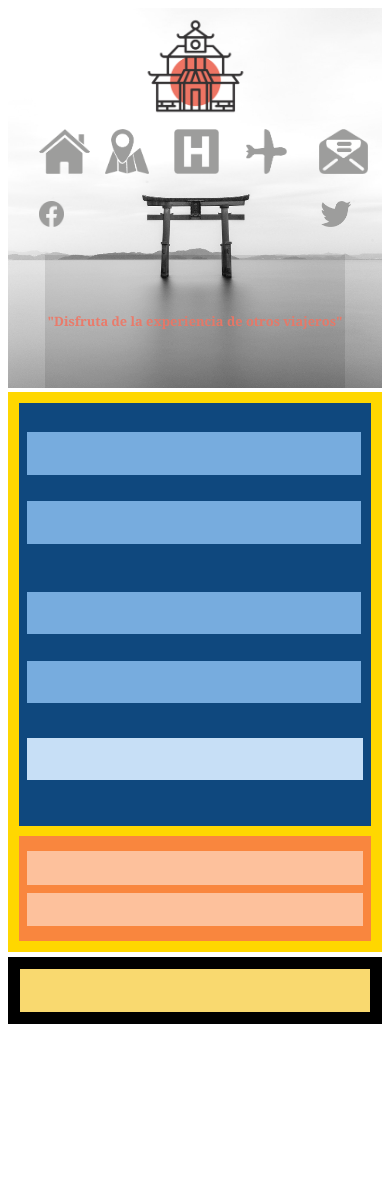
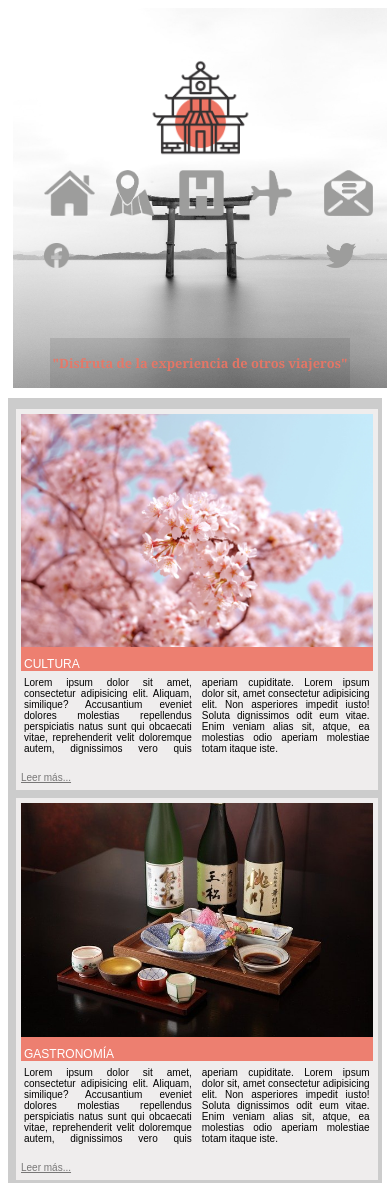
Before and after one commit to NoeliaAlGa/ReactOnlineItAcademy, a plain HTML site: page sprint1/nivell2/nivell2.html in a window 390 px wide. Shown: the top 1183 px of the page. Before the commit the page ends 1024 px from the top, so only its background shows below. Drawn offline with Linux system fonts and the light colour scheme.

Commit message:
S1 Nivell 2 Exercici 5

```diff
--- a/sprint1/nivell2/css/style.css
+++ b/sprint1/nivell2/css/style.css
@@ -12,7 +12,7 @@
     display: flex;
     flex-wrap: wrap;
     height: 40vh;
-    margin: 0 auto;
+    margin: 5px;
     width: 100%;
     background-image: url(/sprint1/nivell2/img\ japo/header.jpg);
     background-size: cover;
@@ -113,36 +113,38 @@
 }
 
 #asideArticle {
-    background-color: black;
     margin-top: 4px;
     margin-bottom: 2px;
     display: flex;
-    height: 65vh;
-    padding: 2px;
 }
 
 aside {
-    background-color: red;
+    background-color: rgb(0, 0, 0, 0.2);
     order: 1;
-    flex-grow: 2;
-    margin: 5px;
-    display: flex;
-    flex-wrap: wrap;
-    flex-direction: column;
+    width: 300px;
+    margin: 5px 0px 5px 5px;
+    flex-grow: 1;
 }
 
-.asideDiv {
-    background-color: rgb(251, 251, 142);
-    height: 5vh;
-    margin: 0 auto;
+.asideTitulo {
+    text-align: center;
+    font-weight: bold;
+    font-size: 14px;
     margin: 11px 8px 0px 8px;
 }
 
+.asideText {
+    text-align: center;
+    font-size: 12px;
+    margin: 8px;
+}
 
 article {
-    background-color: rgb(44, 42, 96);
-    flex-grow: 4;
-    margin: 5px;
+    background-color: rgb(0, 0, 0, 0.2);
+    margin: 5px 5px 5px 0px;
+    width: 100%;
+    justify-content: space-between;
+    flex-grow: 3;
 }
 
 .cajaArticle {
@@ -150,56 +152,85 @@
     margin: 0 auto;
     padding-top: 3px;
     justify-content: center;
+    flex-wrap: wrap;
 }
 
 .articleDivs1 {
-    background-color: rgb(92, 75, 246);
-    width: 48%;
-    height: 22vh;
+    background-color: rgb(239, 237, 237);
+    width: 45%;
     margin: 8px 8px 0px 8px;
+    justify-content: center;
+    border: 5px solid rgb(239, 237, 237);
+    height: fit-content
+}
+
+.articleImg {
+    width: 100%;
+    height: 30%;
+    object-fit: cover;
+
+}
+
+.articleTitulo {
+    background-color: rgb(238, 116, 99, 0.9);
+    height: 25px;
+    font-family:Arial, Helvetica, sans-serif;
+    font-size: 12px;
+    color: white;
+    margin: 0 auto;
+    padding-left: 3px;
+    display: flex;
+    align-items: flex-end;
+}
+
+.articleTexto{
+    column-count: 2;
+    margin-top: 3px;
+    padding: 3px;
+    font-size: 10px;
+    text-align: justify;
+}
+
+.articleLeerMas {
+    font-size: 10px;
+    color: rgb(0, 0, 0, 0.5);
+}
+
+.articleLeerMas:hover {
+    color: rgb(238, 116, 99);
 }
 
 .articleDiv2 {
-    background-color: rgb(147, 136, 246);
-    height: 5vh;
     margin: 16px 8px 0px 8px;
+    font-size: 9px;
+    text-align:center
 }
 
 footer {
-    background-color: gold;
-    border: solid 7px black;
+    background-color: rgb(239, 237, 237);
+    border-left: 5px solid rgb(0, 0, 0, 0.3);
+    border-right: 5px solid rgb(0, 0, 0, 0.3);
     margin-top: 5px;
     height: 5vh;
+    font-size: 9px;
+    display: flex;
+    align-items: center;
+    justify-content: center;
 }
 
 @media (max-width:767px) {
     #asideArticle {
-        background-color: gold;
+        width: 100%;
+        height: 100%;
         flex-direction: column;
     }
 
-    aside {
-        height: 20vh;
-    }
-    .asideDiv {
-        height: 4vh;
+    .articleDivs1 {
+        height: fit-content;
     }
 
-    article {
-        height: 55vh;
-    }
-
-    .articleDivs1 {
-        background-color: rgb(92, 75, 246);
-        width: 48%;
-        height: 14vh;
-        margin: 8px 8px 0px 8px;
-    }
-
-    .articleDiv2 {
-        background-color: rgb(147, 136, 246);
-        height: 5vh;
-        margin: 16px 8px 0px 8px;
+    aside {
+        width: 100%;
     }
 }
 
@@ -256,55 +287,32 @@
 
     #textHeader {
         font-size: 11px;
-    }
-
-    #asideArticle {
-        border: solid 4px gold;
-        flex-direction: column;
+        height: 50px;
     }
 
     nav {
         height: 20%;
     }
 
-    aside {
-        height: 15vh;
-        background-color: rgb(249, 134, 62);
+    #asideArticle {
+        margin-right: 5px;
+    }
+
+    .cajaArticle {
+        flex-wrap: nowrap;
+        flex-direction: column;
         justify-content: center;
     }
 
-    .asideDiv {
-        background-color: rgb(253, 193, 156);
-        height: 4vh;
-        margin: 0 auto;
-        margin: 4px 8px 4px 8px;
+    .articleDivs1 {
+        width: 94%;
     }
 
-    article {
-        background-color: rgb(15, 72, 126);
-        height: 60vh;
+    .articleTitulo {
+        margin-top: -5px;
     }
 
-    .cajaArticle {
-        flex-wrap: wrap;
-        flex-direction: column;
-        height: 37%;
-        justify-content: space-evenly;
-    }
 
-    .articleDivs1 {
-        background-color: rgb(119, 172, 222);
-        width: 95%;
-        height: 5vh;
-    }
 
-    .articleDiv2 {
-        background-color: rgb(199, 223, 246);
-    }
-
-    footer {
-        background-color: rgb(249, 217, 111);
-        border: solid 12px black;
-    }
 
 }
--- a/sprint1/nivell2/nivell2.html
+++ b/sprint1/nivell2/nivell2.html
@@ -35,22 +35,42 @@
         </div>
         <div id="asideArticle">
             <aside>
-                <div class="asideDiv"></div>
-                <div class="asideDiv"></div>
+                <p class="asideTitulo">Something</p>
+                <p class="asideText">Lorem ipsum dolor, sit amet consectetur adipisicing elit. Error iusto molestiae rem corporis doloremque ut adipisci libero iure expedita cupiditate autem, totam fugiat odio molestias deserunt, laboriosam atque laborum dolores!</p>
             </aside>
             <article>
                 <div class="cajaArticle">
-                    <div class="articleDivs1"></div>
-                    <div class="articleDivs1"></div>
+                    <div class="articleDivs1">
+                        <img class="articleImg" src="/sprint1/nivell2/img japo/sakura.jpg">
+                        <p class="articleTitulo">CULTURA</p>
+                        <p class="articleTexto">Lorem ipsum dolor sit amet, consectetur adipisicing elit. Aliquam, similique? Accusantium eveniet dolores molestias repellendus perspiciatis natus sunt qui obcaecati vitae, reprehenderit velit doloremque autem, dignissimos vero quis aperiam cupiditate. Lorem ipsum dolor sit, amet consectetur adipisicing elit. Non asperiores impedit iusto! Soluta dignissimos odit eum vitae. Enim veniam alias sit, atque, ea molestias odio aperiam molestiae totam itaque iste.</p>
+                        <a href="" class="articleLeerMas">Leer más...</a>
+                    </div>
+                    <div class="articleDivs1">
+                        <img class="articleImg" src="/sprint1/nivell2/img japo/comida.jpg">
+                        <p class="articleTitulo">GASTRONOMÍA</p>
+                        <p class="articleTexto">Lorem ipsum dolor sit amet, consectetur adipisicing elit. Aliquam, similique? Accusantium eveniet dolores molestias repellendus perspiciatis natus sunt qui obcaecati vitae, reprehenderit velit doloremque autem, dignissimos vero quis aperiam cupiditate. Lorem ipsum dolor sit, amet consectetur adipisicing elit. Non asperiores impedit iusto! Soluta dignissimos odit eum vitae. Enim veniam alias sit, atque, ea molestias odio aperiam molestiae totam itaque iste.</p>
+                        <a href="" class="articleLeerMas">Leer más...</a>
+                    </div>
+                    <div class="articleDivs1">
+                        <img class="articleImg" src="/sprint1/nivell2/img japo/fuji.jpg">
+                        <p class="articleTitulo">TURISMO</p>
+                        <p class="articleTexto">Lorem ipsum dolor sit amet, consectetur adipisicing elit. Aliquam, similique? Accusantium eveniet dolores molestias repellendus perspiciatis natus sunt qui obcaecati vitae, reprehenderit velit doloremque autem, dignissimos vero quis aperiam cupiditate. Lorem ipsum dolor sit, amet consectetur adipisicing elit. Non asperiores impedit iusto! Soluta dignissimos odit eum vitae. Enim veniam alias sit, atque, ea molestias odio aperiam molestiae totam itaque iste.</p>
+                        <a href="" class="articleLeerMas">Leer más...</a>
+                    </div>
+                    <div class="articleDivs1">
+                        <img class="articleImg" src="/sprint1/nivell2/img japo/noche.jpg">
+                        <p class="articleTitulo">VIDA NOCTURNA</p>
+                        <p class="articleTexto">Lorem ipsum dolor sit amet, consectetur adipisicing elit. Aliquam, similique? Accusantium eveniet dolores molestias repellendus perspiciatis natus sunt qui obcaecati vitae, reprehenderit velit doloremque autem, dignissimos vero quis aperiam cupiditate. Lorem ipsum dolor sit, amet consectetur adipisicing elit. Non asperiores impedit iusto! Soluta dignissimos odit eum vitae. Enim veniam alias sit, atque, ea molestias odio aperiam molestiae totam itaque iste.</p>
+                        <a href="" class="articleLeerMas">Leer más...</a>
+                    </div>
                 </div>
-                <div class="cajaArticle">
-                    <div class="articleDivs1"></div>
-                    <div class="articleDivs1"></div>
+                <div class="articleDiv2">
+                    <p>Lorem, ipsum dolor sit amet consectetur adipisicing elit. Porro at beatae, voluptatem assumenda, doloremque consequatur magnam vero natus eaque, quisquam odio modi. Minus voluptatum ab harum alias ipsam odit velit.</p>
                 </div>
-                <div class="articleDiv2"></div>
             </article>
         </div>
-        <footer></footer>
+        <footer>@2021 Japan Tourism</footer>
     </main>
 </body>
 </html>
```
